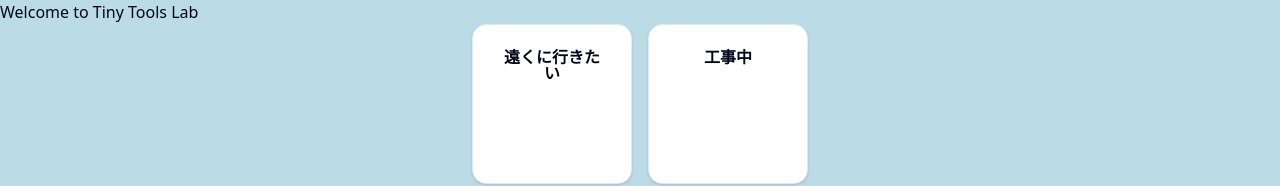
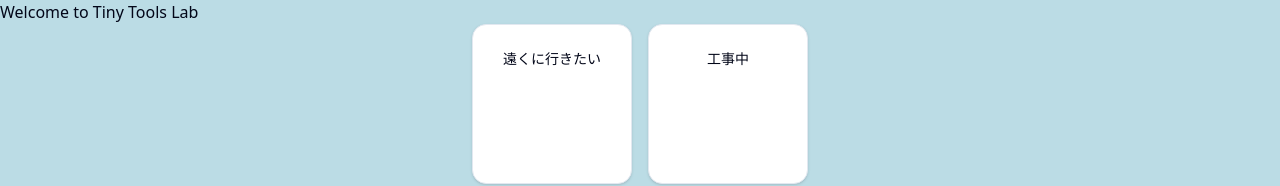
Before and after one commit to HirokoYAMADA/tiny-tools-lab, a Next.js app: page / in a window 1280 px wide. Shown: the top 186 px of the page. Built offline with nearby package versions, Linux system fonts and the light colour scheme.

Commit message:
MainMenuCardコンポーネントのタイトルスタイルを更新し、フォントサイズと太さを調整しました。

```diff
--- a/src/components/molecules/MainMenuCard.tsx
+++ b/src/components/molecules/MainMenuCard.tsx
@@ -10,7 +10,7 @@ export function MainMenuCard({ href, title }: MainMenuCardProps) {
         // hrefがあればCardをリンクにし、なければCardをそのまま表示
         <Card className="aspect-square w-40" {...(href && { href: href })}>
             <CardHeader>
-                <CardTitle className="text-center">{title}</CardTitle>
+                <CardTitle className="text-center font-medium text-sm">{title}</CardTitle>
             </CardHeader>
         </Card >
     );
```
